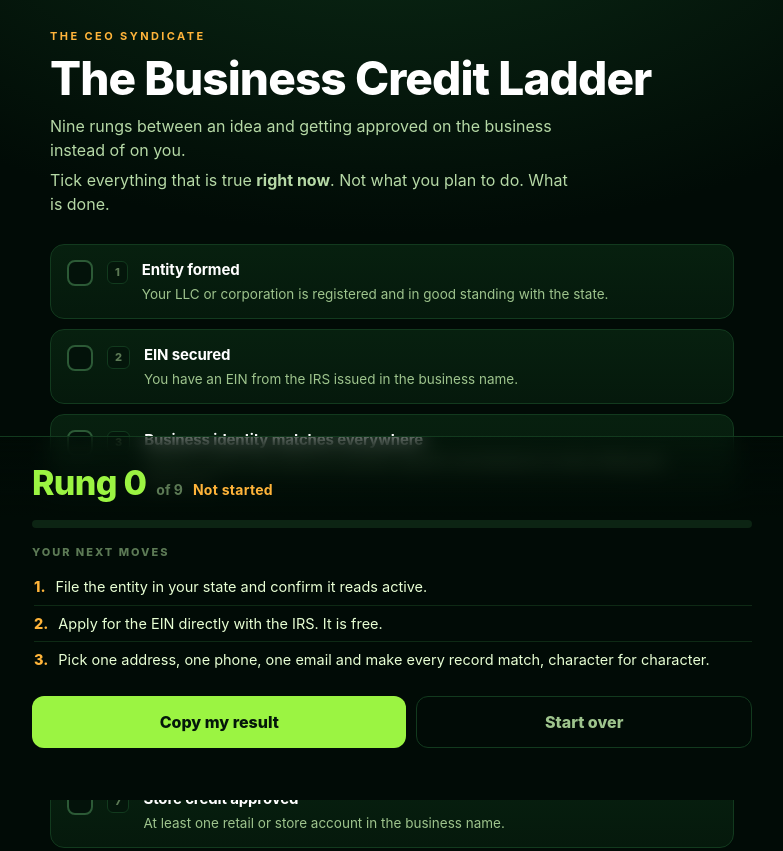
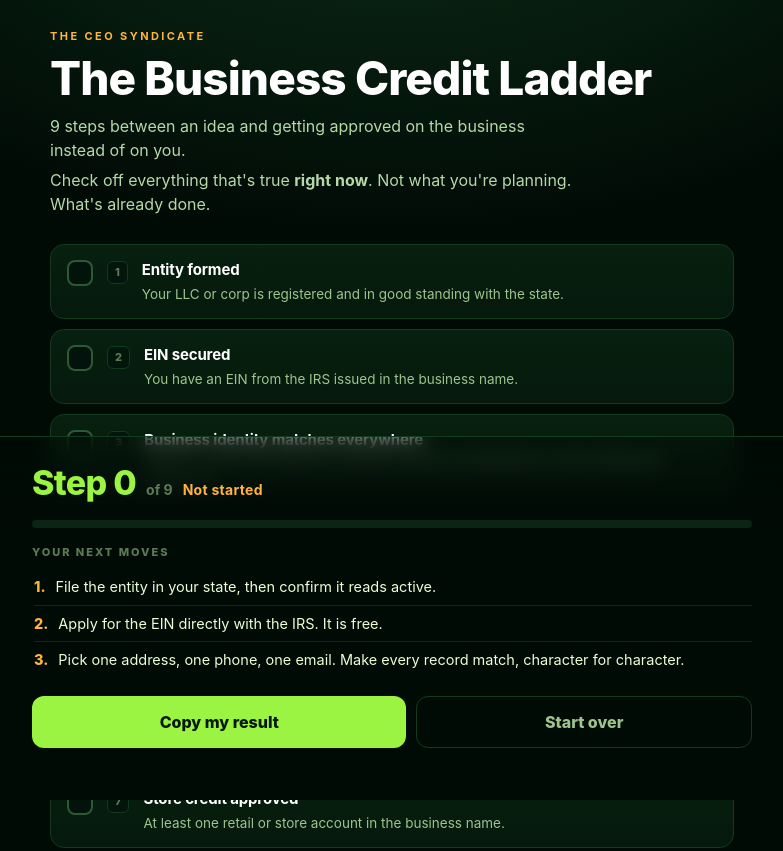
Before and after one commit to CEOJoshEarl/jarvis, a plain HTML site: page ladder/index.html in a window 1280 px wide. Shown: the top 851 px of the page, without its empty margins (248-1031 px from the left). Drawn offline with Linux system fonts and the light colour scheme.

Commit message:
Plain language: steps not rungs, check not tick

```diff
--- a/ladder/index.html
+++ b/ladder/index.html
@@ -4,15 +4,9 @@
 <meta charset="utf-8">
 <meta name="viewport" content="width=device-width,initial-scale=1,viewport-fit=cover">
 <title>The Business Credit Ladder</title>
-<meta name="description" content="Nine rungs between an idea and getting approved on the business instead of on you. Find out which one you are standing on.">
+<meta name="description" content="9 steps between an idea and getting approved on the business instead of on you. Find out which step you are on.">
 <meta property="og:title" content="The Business Credit Ladder">
-<meta property="og:description" content="Nine rungs between an idea and getting approved on the business instead of on you. Find out which one you are standing on.">
-<meta property="og:image" content="https://ceojoshearl.github.io/jarvis/cards/ladder.png">
-<meta property="og:image:width" content="1200">
-<meta property="og:image:height" content="630">
-<meta property="og:type" content="website">
-<meta property="og:url" content="https://ceojoshearl.github.io/jarvis/ladder/">
-<meta name="twitter:card" content="summary_large_image">
+<meta property="og:description" content="9 steps between an idea and getting approved on the business instead of on you. Find out which step you are on.">
 <style>
   :root{
     --ink:#010B06; --ink2:#04150C; --card:#07200F;
@@ -121,8 +115,8 @@
 <div class="wrap">
   <p class="eyebrow">The CEO Syndicate</p>
   <h1>The Business Credit Ladder</h1>
-  <p class="lede">Nine rungs between an idea and getting approved on the business instead of on you.</p>
-  <p class="lede">Tick everything that is true <b>right now</b>. Not what you plan to do. What is done.</p>
+  <p class="lede">9 steps between an idea and getting approved on the business instead of on you.</p>
+  <p class="lede">Check off everything that's true <b>right now</b>. Not what you're planning. What's already done.</p>
 
   <ul class="steps" id="steps"></ul>
 
@@ -131,7 +125,7 @@
 <div class="result">
   <div class="wrap" style="padding:0;max-width:720px">
     <div class="badge">
-      <span class="big" id="rungNum">Rung 0</span>
+      <span class="big" id="rungNum">Step 0</span>
       <span class="of">of 9</span>
       <span class="stage" id="stage">Not started</span>
     </div>
@@ -157,37 +151,37 @@
 <script>
 const RUNGS = [
   {t:"Entity formed",
-   d:"Your LLC or corporation is registered and in good standing with the state.",
-   a:"File the entity in your state and confirm it reads active."},
+   d:"Your LLC or corp is registered and in good standing with the state.",
+   a:"File the entity in your state, then confirm it reads active."},
   {t:"EIN secured",
    d:"You have an EIN from the IRS issued in the business name.",
    a:"Apply for the EIN directly with the IRS. It is free."},
   {t:"Business identity matches everywhere",
    d:"Address, phone and email are business specific and identical on every listing and application.",
-   a:"Pick one address, one phone, one email and make every record match, character for character."},
+   a:"Pick one address, one phone, one email. Make every record match, character for character."},
   {t:"D-U-N-S number",
    d:"Dun and Bradstreet has issued you a D-U-N-S number.",
-   a:"Request the D-U-N-S number from D and B. Do not pay for expedited service you do not need."},
+   a:"Request the D-U-N-S number from D and B. Do not pay to rush what you can wait on."},
   {t:"Business bank account, funded and moving",
    d:"An account in the entity name with real deposits and real activity, not a shell.",
-   a:"Open the business account and run genuine revenue and expenses through it."},
+   a:"Open the business account and run real money through it."},
   {t:"Net-30 vendors reporting",
    d:"At least three net-30 accounts that report to a business bureau, all paid on time.",
-   a:"Open net-30 accounts that actually report, buy something you would buy anyway, pay early."},
+   a:"Open net-30 accounts that actually report. Buy something you were buying anyway, then pay early."},
   {t:"Store credit approved",
    d:"At least one retail or store account in the business name.",
-   a:"Apply for store credit once your vendor accounts are reporting and seasoned."},
+   a:"Apply for store credit once those vendor accounts are reporting and seasoned."},
   {t:"Fleet or mid-tier approved",
    d:"A fleet card or a mid-tier account is open in the business name.",
-   a:"Move to fleet and mid-tier once the reporting file has depth behind it."},
+   a:"Move to fleet and mid-tier once your file has some depth behind it."},
   {t:"Bank lines without a personal guarantee",
    d:"A bank line or funding approved on the business, with no personal guarantee.",
-   a:"Bring a clean, seasoned file and financials to the bank relationship."}
+   a:"Bring a clean, seasoned file and real financials to the bank."}
 ];
 
 const STAGES = [
   "Not started","Paperwork","Paperwork","Findable","Findable",
-  "Bankable","Building the file","Building the file","Mid-tier","Bank ready"
+  "Bankable","Building your file","Building your file","Mid-tier","Bank ready"
 ];
 
 const KEY = "ceos-ladder-v1";
@@ -229,7 +223,7 @@
   const rung = currentRung();
   const g = gaps(rung);
 
-  document.getElementById("rungNum").textContent = "Rung " + rung;
+  document.getElementById("rungNum").textContent = "Step " + rung;
   document.getElementById("stage").textContent = STAGES[rung];
   document.getElementById("bar").style.width = (rung / RUNGS.length * 100) + "%";
 
@@ -240,7 +234,7 @@
   if (rung === RUNGS.length) {
     title.textContent = "You are at the top";
     const li = document.createElement("li");
-    li.innerHTML = '<em>&#9733;</em><span>Nine of nine. Post it on the Wins Board so the people behind you can see it is real.</span>';
+    li.innerHTML = '<em>&#9733;</em><span>9 for 9. Go post that on the Wins Board. Somebody behind you needs to see a real person do it.</span>';
     next.appendChild(li);
   } else {
     title.textContent = "Your next moves";
@@ -260,11 +254,11 @@
     gapEl.hidden = false;
     gapEl.innerHTML = "";
     const b = document.createElement("b");
-    b.textContent = g.length === 1 ? "One rung skipped. " : (g.length + " rungs skipped. ");
+    b.textContent = g.length === 1 ? "You skipped a step. " : ("You skipped " + g.length + " steps. ");
     gapEl.appendChild(b);
     gapEl.appendChild(document.createTextNode(
-      "You have " + g.map(function (i) { return "rung " + (i + 1); }).join(" and ")
-      + " but not everything under it. The ladder is sequential for a reason. Close the lower rungs before you lean on the higher ones."));
+      "You've got step " + g.map(function (i) { return (i + 1); }).join(" and ")
+      + ", but not everything underneath it. This order is not random. Go back and close the lower ones before you lean on the higher ones."));
   } else {
     gapEl.hidden = true;
   }
@@ -273,11 +267,11 @@
 document.getElementById("copy").addEventListener("click", function () {
   const rung = currentRung();
   const g = gaps(rung);
-  let line = "Rung " + rung + " of 9 on the ladder. Stage: " + STAGES[rung] + ".";
+  let line = "I am on step " + rung + " of 9. Stage: " + STAGES[rung] + ".";
   if (rung < RUNGS.length) line += " Next up: " + RUNGS[rung].t + ".";
-  if (g.length) line += " Skipped: " + g.map(function (i) { return "rung " + (i + 1); }).join(", ") + ".";
+  if (g.length) line += " Skipped: " + g.map(function (i) { return "step " + (i + 1); }).join(", ") + ".";
   const out = document.getElementById("copied");
-  function done() { out.textContent = "Copied. Paste it in The Group Chat."; setTimeout(function(){ out.textContent = ""; }, 4000); }
+  function done() { out.textContent = "Copied. Go paste it in the comments."; setTimeout(function(){ out.textContent = ""; }, 4000); }
   if (navigator.clipboard && navigator.clipboard.writeText) {
     navigator.clipboard.writeText(line).then(done).catch(fallback);
   } else { fallback(); }
```
